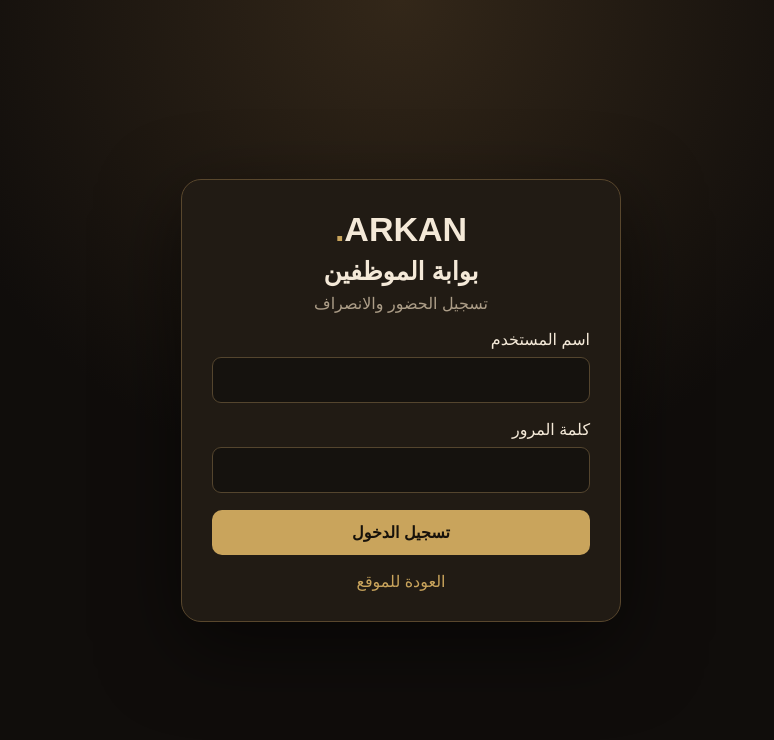
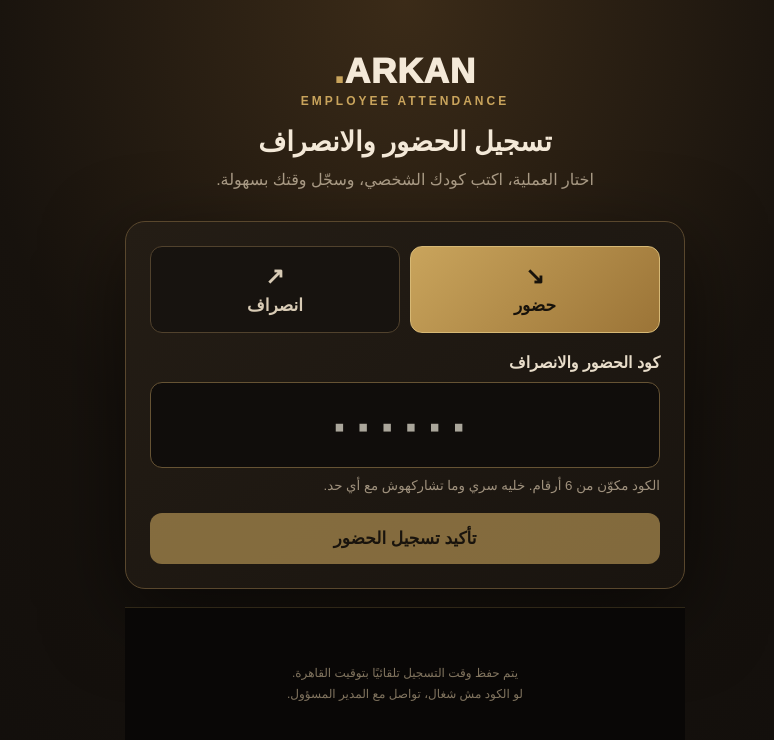
Before and after one commit to naderalaaabdelwahed-lab/project_web_arkan_cafe, a Next.js app: page /hr in a window 1280 px wide. Shown: the top 740 px of the page, without its empty margins (452-1226 px from the left). Built offline with nearby package versions, Linux system fonts and the light colour scheme; no server answers.

Commit message:
Make HR home the employee attendance and departure code screen

```diff
--- a/src/app/hr/page.js
+++ b/src/app/hr/page.js
@@ -1,77 +1,47 @@
 "use client";
-import {useCallback,useEffect,useState} from "react";
-import {useRouter} from "next/navigation";
-import Link from "next/link";
-import {supabase} from "@/lib/supabase";
+import {useState} from "react";
 
 export default function HrHome(){
- const router=useRouter();
- const [session,setSession]=useState(null),[username,setUsername]=useState(""),[password,setPassword]=useState("");
- const [data,setData]=useState(null),[busy,setBusy]=useState(false),[loading,setLoading]=useState(true),[error,setError]=useState("");
- const load=useCallback(async(currentSession)=>{
-  if(!currentSession?.access_token){setLoading(false);return;}
+ const [action,setAction]=useState("check_in");
+ const [code,setCode]=useState("");
+ const [busy,setBusy]=useState(false);
+ const [error,setError]=useState("");
+ const [result,setResult]=useState(null);
+
+ async function submit(e){
+  e.preventDefault();setBusy(true);setError("");setResult(null);
   try{
-   const r=await fetch("/api/hr/me",{headers:{Authorization:"Bearer "+currentSession.access_token},cache:"no-store"});
-   const j=await r.json();if(!r.ok)throw new Error(j.error||"تعذر تحميل الحساب.");
-   setData(j);setError("");
-  }catch(e){setError(e.message);setData(null);}
-  finally{setLoading(false);}
- },[]);
- useEffect(()=>{
-  let alive=true;
-  supabase.auth.getSession().then(async({data,error})=>{
-   if(!alive)return;
-   if(error){setError(error.message);setLoading(false);return;}
-   setSession(data.session);
-   if(data.session){
-    const {data:isAdmin}=await supabase.rpc("is_admin");
-    if(isAdmin===true){router.replace("/hr/manage");return;}
-    await load(data.session);
-   }else setLoading(false);
-  });
-  const {data:{subscription}}=supabase.auth.onAuthStateChange((_event,next)=>{
-   if(!alive)return;setSession(next);setData(null);setLoading(Boolean(next));
-   if(next)load(next);else setLoading(false);
-  });
-  return()=>{alive=false;subscription.unsubscribe();};
- },[load,router]);
- async function login(e){
-  e.preventDefault();setBusy(true);setError("");
-  try{
-   const clean=username.trim().toLowerCase();
-   const {data:result,error:authError}=await supabase.auth.signInWithPassword({email:clean+"@employees.arkan.local",password});
-   if(authError)throw authError;
-   if(result.user?.app_metadata?.account_type!=="hr_employee"){await supabase.auth.signOut();throw new Error("هذا الحساب غير مخصص للحضور والانصراف. استخدم بوابة الإدارة.");}
-   setSession(result.session);await load(result.session);
-  }catch(e){setError(e.message==="هذا الحساب غير مخصص للحضور والانصراف. استخدم بوابة الإدارة."?e.message:"اسم المستخدم أو كلمة المرور غير صحيحة.");}
+   const response=await fetch("/api/hr/attendance-code",{method:"POST",headers:{"Content-Type":"application/json"},body:JSON.stringify({action,code})});
+   const data=await response.json();
+   if(!response.ok)throw new Error(data.error||"تعذر تسجيل العملية.");
+   setResult(data);setCode("");
+  }catch(e){setError(e.message);}
   finally{setBusy(false);}
  }
- async function logout(){await supabase.auth.signOut();setSession(null);setData(null);}
- if(loading)return <main dir="rtl" style={{minHeight:"100vh",background:"#100d0b",color:"#e4bd75",display:"grid",placeItems:"center"}}>جارٍ تحميل بوابة الموظفين...</main>;
- if(!session)return <main dir="rtl" style={{minHeight:"100vh",background:"radial-gradient(circle at top,#332719 0,#100d0b 48%)",color:"#f4e9d8",display:"grid",placeItems:"center",padding:20}}>
-  <form onSubmit={login} style={{width:"min(100%,440px)",boxSizing:"border-box",background:"#211b14",border:"1px solid #59472d",borderRadius:20,padding:30,display:"grid",gap:17,boxShadow:"0 25px 80px #0008"}}>
-   <div style={{textAlign:"center"}}><div style={{fontSize:34,fontWeight:900}}>ARKAN<span style={{color:"#c9a45c"}}>.</span></div><h1 style={{margin:"8px 0",fontSize:25}}>بوابة الموظفين</h1><p style={{color:"#ad9e88",margin:0}}>تسجيل الحضور والانصراف</p></div>
-   <label style={{display:"grid",gap:8}}>اسم المستخدم<input required autoComplete="username" value={username} onChange={e=>setUsername(e.target.value)} className="hr-field"/></label>
-   <label style={{display:"grid",gap:8}}>كلمة المرور<input required type="password" autoComplete="current-password" value={password} onChange={e=>setPassword(e.target.value)} className="hr-field"/></label>
-   {error&&<div className="hr-alert" role="alert">{error}</div>}
-   <button disabled={busy} className="hr-action">{busy?"جارٍ تسجيل الدخول...":"تسجيل الدخول"}</button>
-   <Link href="/" style={{textAlign:"center",color:"#c9a45c",textDecoration:"none"}}>العودة للموقع</Link>
-  </form>
- </main>;
- return <main className="hr-content" dir="rtl">
-  <header className="hr-page-heading" style={{display:"flex",justifyContent:"space-between",gap:14,alignItems:"center",flexWrap:"wrap"}}>
-   <div><h1>أهلاً، {data?.employee?.full_name||"بك"} 👋</h1><p>{data?.employee?.job_title||"موظف"} · {data?.employee?.department||"ARKAN"} · حساب مخصص للحضور والانصراف</p></div>
-   <button onClick={logout} className="hr-action secondary">تسجيل الخروج</button>
-  </header>
-  {error&&<div className="hr-alert" role="alert">{error}</div>}
-  <section className="hr-panel">
-   <div className="hr-page-heading"><h1 style={{fontSize:23}}>جاهز تسجل حضورك؟</h1><p>من هنا تقدر تسجل حضورك وانصرافك وتراجع سجلك الشخصي فقط.</p></div>
-   <div className="hr-stat-grid" style={{margin:"22px 0"}}>
-    <div className="hr-stat"><span>تاريخ اليوم</span><strong>{data?.today||"—"}</strong></div>
-    <div className="hr-stat"><span>الشيفت الحالي</span><strong>{data?.shift?.name||"غير محدد"}</strong></div>
-   </div>
-   <Link href="/hr/attendance" className="hr-action" style={{display:"inline-block",textDecoration:"none"}}>فتح صفحة الحضور والانصراف ←</Link>
-  </section>
-  <section className="hr-panel"><h2 style={{marginTop:0}}>آخر تسجيل حضور</h2><p style={{color:"#ad9e88"}}>{data?.attendance?.[0]?.shift_date||"لا توجد سجلات حتى الآن"}</p></section>
+ const recordedAt=result?.recorded_at?new Date(result.recorded_at).toLocaleString("ar-EG",{timeZone:"Africa/Cairo",dateStyle:"full",timeStyle:"short"}):"";
+ return <main dir="rtl" style={{minHeight:"100vh",background:"radial-gradient(ellipse at 50% 0%,#3b2b18 0%,#17120d 48%,#100d0b 100%)",color:"#f4e9d8",display:"grid",placeItems:"center",padding:"30px 16px",boxSizing:"border-box"}}>
+  <div style={{width:"min(100%,560px)",display:"grid",gap:18}}>
+   <header style={{textAlign:"center",padding:"12px 0 8px"}}>
+    <div style={{fontSize:35,fontWeight:950,letterSpacing:1}}>ARKAN<span style={{color:"#c9a45c"}}>.</span></div>
+    <div style={{fontSize:12,letterSpacing:3,color:"#c9a45c",fontWeight:800,marginTop:3}}>EMPLOYEE ATTENDANCE</div>
+    <h1 style={{fontSize:27,margin:"18px 0 8px"}}>تسجيل الحضور والانصراف</h1>
+    <p style={{color:"#ad9e88",margin:0,lineHeight:1.8}}>اختار العملية، اكتب كودك الشخصي، وسجّل وقتك بسهولة.</p>
+   </header>
+   <form onSubmit={submit} style={{background:"linear-gradient(145deg,#241d15,#19140f)",border:"1px solid #59472d",borderRadius:20,padding:24,display:"grid",gap:20,boxShadow:"0 24px 80px #0008"}}>
+    <div style={{display:"grid",gridTemplateColumns:"1fr 1fr",gap:10}}>
+     <button type="button" onClick={()=>{setAction("check_in");setError("");setResult(null);}} aria-pressed={action==="check_in"} style={{padding:"16px 10px",borderRadius:12,border:action==="check_in"?"1px solid #d6b875":"1px solid #51422d",background:action==="check_in"?"linear-gradient(135deg,#c9a45c,#9b7437)":"#17130f",color:action==="check_in"?"#17120b":"#d8cbb5",fontSize:17,fontWeight:900,cursor:"pointer"}}><span style={{display:"block",fontSize:23,marginBottom:5}}>↘</span>حضور</button>
+     <button type="button" onClick={()=>{setAction("check_out");setError("");setResult(null);}} aria-pressed={action==="check_out"} style={{padding:"16px 10px",borderRadius:12,border:action==="check_out"?"1px solid #d6b875":"1px solid #51422d",background:action==="check_out"?"linear-gradient(135deg,#c9a45c,#9b7437)":"#17130f",color:action==="check_out"?"#17120b":"#d8cbb5",fontSize:17,fontWeight:900,cursor:"pointer"}}><span style={{display:"block",fontSize:23,marginBottom:5}}>↗</span>انصراف</button>
+    </div>
+    <label style={{display:"grid",gap:10,color:"#e8ddca",fontWeight:800}}>
+     كود الحضور والانصراف
+     <input required type="password" inputMode="numeric" autoComplete="one-time-code" pattern="[0-9]{6}" maxLength={6} minLength={6} value={code} onChange={e=>setCode(e.target.value.replace(/\\D/g,"").slice(0,6))} placeholder="••••••" style={{width:"100%",boxSizing:"border-box",textAlign:"center",fontSize:28,letterSpacing:12,fontWeight:900,padding:"16px 12px",borderRadius:12,border:"1px solid #665334",background:"#100d0b",color:"#f4e9d8",outlineColor:"#c9a45c"}}/>
+     <small style={{fontWeight:400,color:"#9f917d"}}>الكود مكوّن من 6 أرقام. خليه سري وما تشاركهوش مع أي حد.</small>
+    </label>
+    {error&&<div role="alert" style={{padding:13,borderRadius:10,background:"#482323",border:"1px solid #754343",color:"#ffc5c5"}}>{error}</div>}
+    {result&&<div role="status" style={{padding:15,borderRadius:10,background:"#193a2c",border:"1px solid #31684c",color:"#b5f0ca",lineHeight:1.9}}><strong>تم تسجيل {action==="check_in"?"الحضور":"الانصراف"} بنجاح ✓</strong><div>الموظف: {result.employee_name}</div><div>الوقت: {recordedAt}</div></div>}
+    <button disabled={busy||code.length!==6} type="submit" style={{padding:15,border:0,borderRadius:12,background:"#c9a45c",color:"#17120b",fontSize:17,fontWeight:900,cursor:busy?"wait":"pointer",opacity:busy||code.length!==6?.6:1}}>{busy?"جارٍ تسجيل العملية...":action==="check_in"?"تأكيد تسجيل الحضور":"تأكيد تسجيل الانصراف"}</button>
+   </form>
+   <footer style={{textAlign:"center",color:"#81745f",fontSize:12,lineHeight:1.8}}>يتم حفظ وقت التسجيل تلقائيًا بتوقيت القاهرة.<br/>لو الكود مش شغال، تواصل مع المدير المسؤول.</footer>
+  </div>
  </main>;
 }
```
